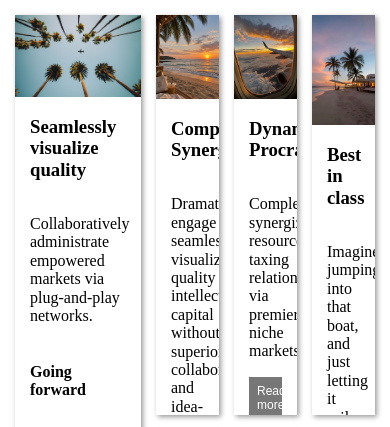
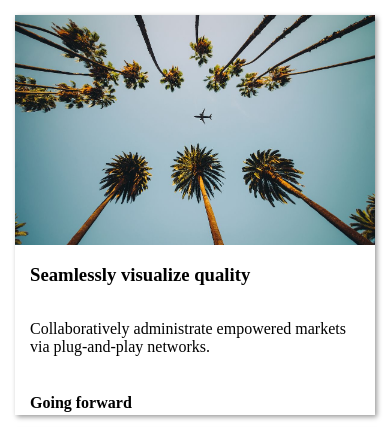
Before and after one commit to Nekronik10/web-technologies, a plain HTML site: page lab-08/lab8-2.html in a window 390 px wide. Shown: the top 427 px of the page. Drawn offline with Linux system fonts and the light colour scheme.

Commit message:
style: add media queries for 768px and 576px

```diff
--- a/lab-08/style2.css
+++ b/lab-08/style2.css
@@ -43,3 +43,22 @@
 .big img {
   height: 230px;
 }
+
+@media (max-width: 768px) {
+  .cards {
+    grid-template-columns: 1fr 1fr;
+  }
+  .big {
+    grid-column: 1 / 3;
+    grid-row: auto;
+  }
+}
+
+@media (max-width: 576px) {
+  .cards {
+    grid-template-columns: 1fr;
+  }
+  .big {
+    grid-column: 1;
+  }
+}
```
